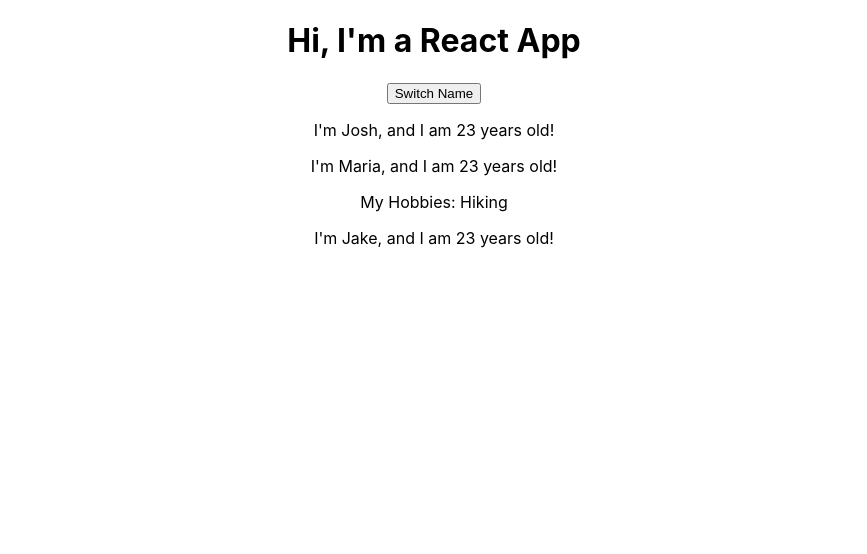
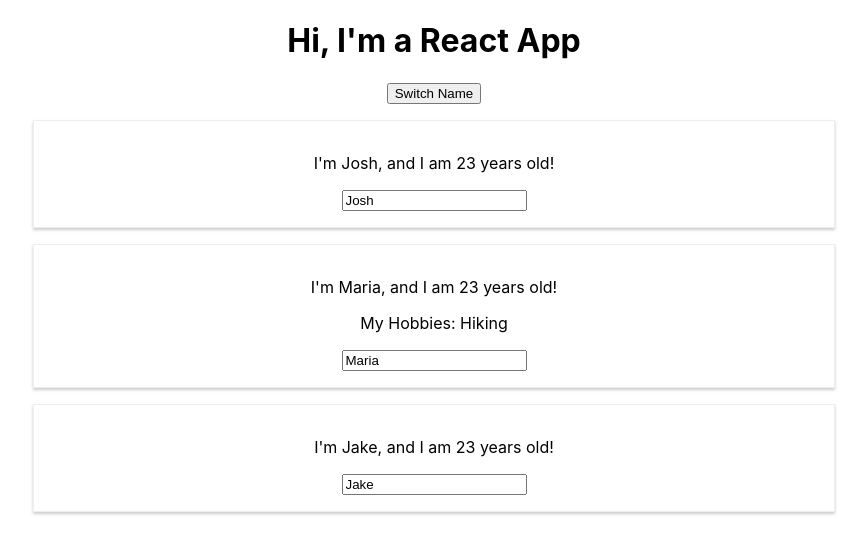
Before and after one commit to joshsarna/react-complete-guide, a React (Create React App) app: page / in a window 1280 px wide. Shown: the top 554 px of the page, without its empty margins (206-1073 px from the left). Built offline with nearby package versions, Linux system fonts and the light colour scheme.

Commit message:
add styling to Person, allow Person's name to change two ways

```diff
--- a/src/App.js
+++ b/src/App.js
@@ -11,18 +11,45 @@ class App extends Component {
     ]
   }
 
-  switchNameHandler = () => {
-    console.log('Was clicked')
+  switchNameHandler = (newName) => {
+    // console.log('Was clicked');
+    this.setState( {
+      persons: [
+        {name: newName, age: 23},
+        {name: 'Maria', age: 23},
+        {name: 'Jake', age: 24}
+      ]
+    } )
+  }
+
+  nameChangedHandler = (event) => {
+    this.setState( {
+      persons: [
+        {name: 'Josh', age: 23},
+        {name: event.target.value, age: 23},
+        {name: 'Jake', age: 23}
+      ]
+    } )
   }
 
   render() {
     return (
       <div className="App">
         <h1>Hi, I'm a React App</h1>
-        <button onClick={this.switchNameHandler}>Switch Name</button>
-        <Person name={ this.state.persons[0].name } age={ this.state.persons[0].age }/>
-        <Person name={ this.state.persons[1].name } age={ this.state.persons[1].age }>My Hobbies: Hiking</Person>
-        <Person name={ this.state.persons[2].name } age={ this.state.persons[2].age }/>
+        <button onClick={() => this.switchNameHandler('Joshua')}>Switch Name</button>
+        <Person
+          name={ this.state.persons[0].name }
+          age={ this.state.persons[0].age } />
+        <Person
+          name={ this.state.persons[1].name }
+          age={ this.state.persons[1].age }
+          click={this.switchNameHandler.bind(this, 'Joshuoah')}
+          changed={this.nameChangedHandler} >
+            My Hobbies: Hiking
+          </Person>
+        <Person
+          name={ this.state.persons[2].name }
+          age={ this.state.persons[2].age } />
       </div>
     );
     // return React.createElement('div', {className: 'App'}, React.createElement('h1', null, 'Hi, I\'m a React App'));
--- /dev/null
+++ b/src/Person/Person.css
@@ -0,0 +1,8 @@
+.Person {
+  width: 60%;
+  margin: 16px auto;
+  border: 1px solid #eee;
+  box-shadow: 0 2px 3px #ccc;
+  padding: 16px;
+  text-align: center;
+}
--- a/src/Person/Person.js
+++ b/src/Person/Person.js
@@ -1,10 +1,13 @@
 import React from 'react';
+
+import './Person.css'
 
 const person = (props) => {
   return (
-    <div>
-      <p>I'm {props.name}, and I am {props.age} years old!</p>
+    <div className="Person">
+      <p onClick={props.click}>I'm {props.name}, and I am {props.age} years old!</p>
       <p>{props.children}</p>
+      <input type="text" onChange={props.changed} value={props.name} />
     </div>
   )
 }
```
